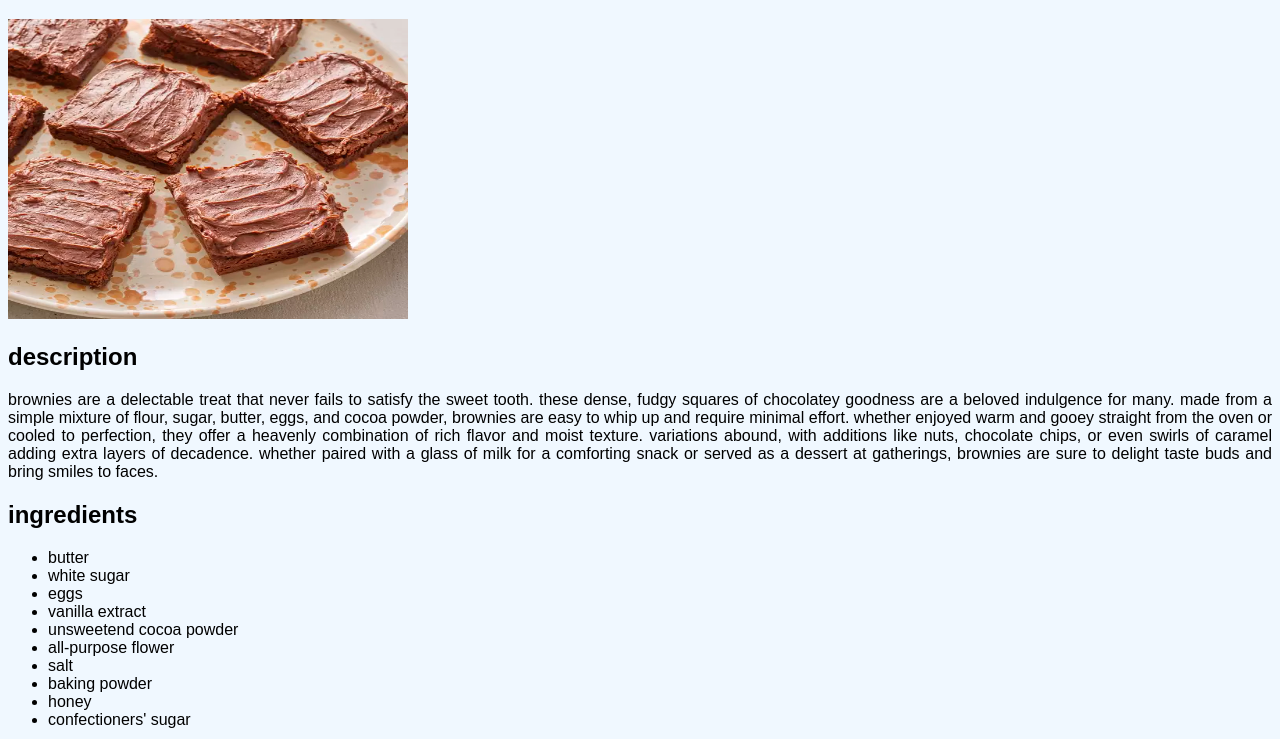
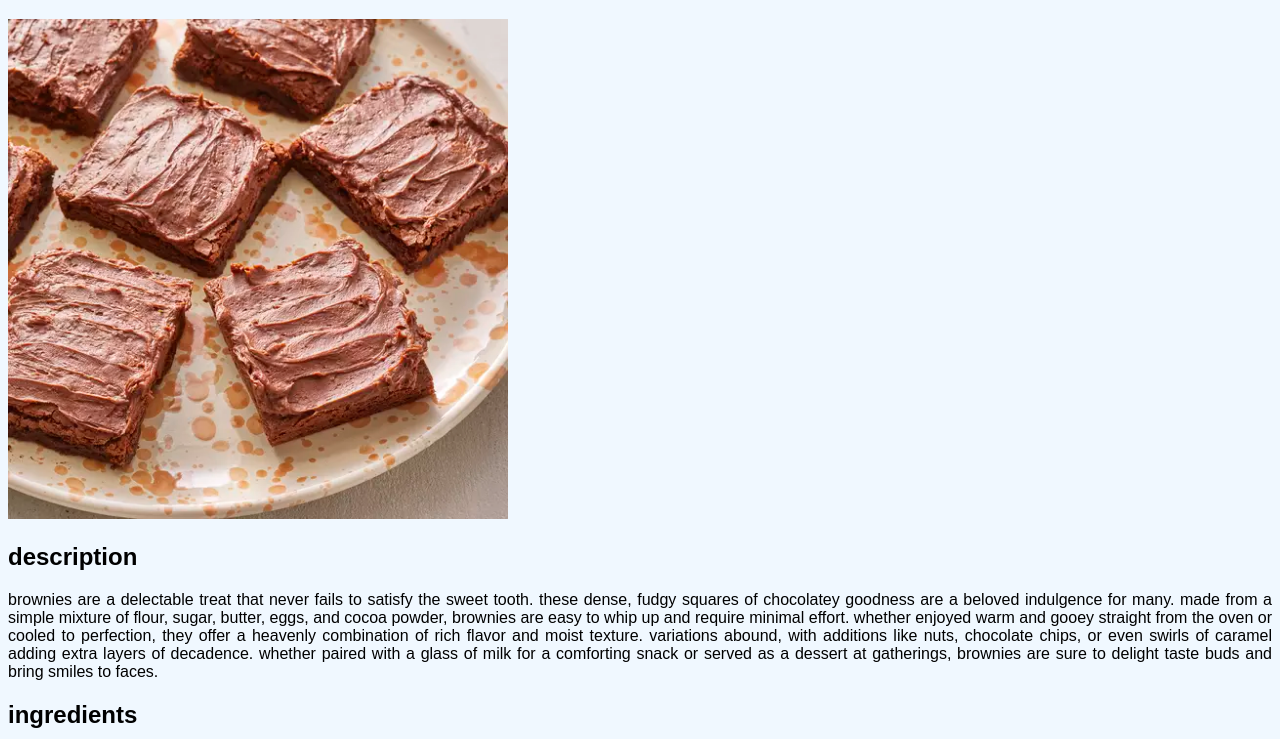
Before and after one commit to anshulkrishnakumar/odin-recipes, a plain HTML site: page recipes/brownies.html in a window 1280 px wide. Shown: the part 61-800 px from the top of the page. Drawn offline with Linux system fonts and the light colour scheme.

Commit message:
adjusted the dimensions of the images

```diff
--- a/recipes/brownies.html
+++ b/recipes/brownies.html
@@ -8,12 +8,7 @@
   </head>
   <body>
     <h1>brownies</h1>
-    <img
-      src="images/brownies.jpg"
-      alt="an image of brownies"
-      height="300"
-      width="400"
-    />
+    <img src="images/brownies.jpg" alt="an image of brownies" />
     <h2>description</h2>
     <p>
       brownies are a delectable treat that never fails to satisfy the sweet
--- a/recipes/recipes.css
+++ b/recipes/recipes.css
@@ -6,3 +6,8 @@
 p {
   text-align: justify;
 }
+
+img {
+  height: auto;
+  width: 500px;
+}
```
Also changed, not shown: recipes/lasagna.html (+1 -6 lines), recipes/macaronisalad.html (+1 -6 lines).
